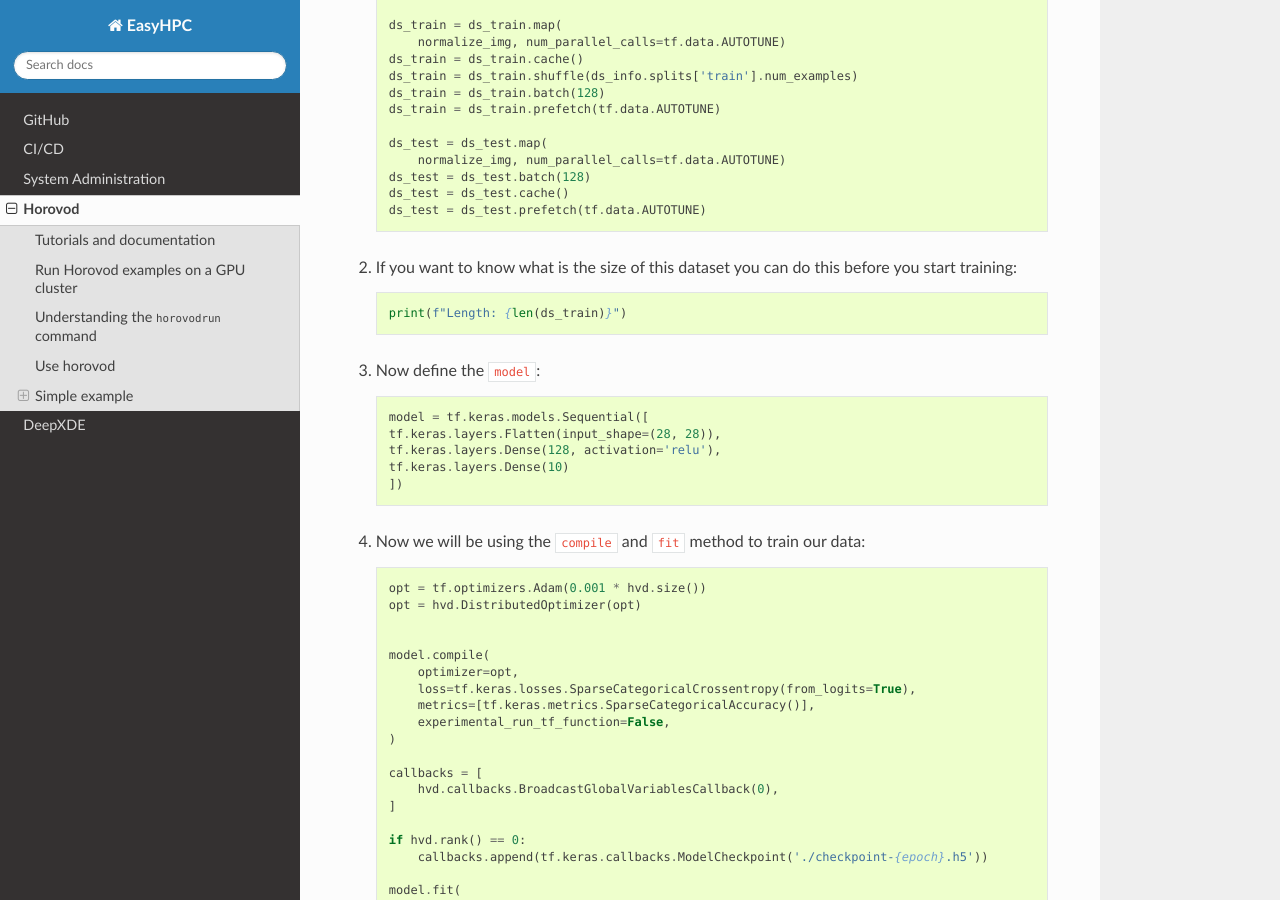
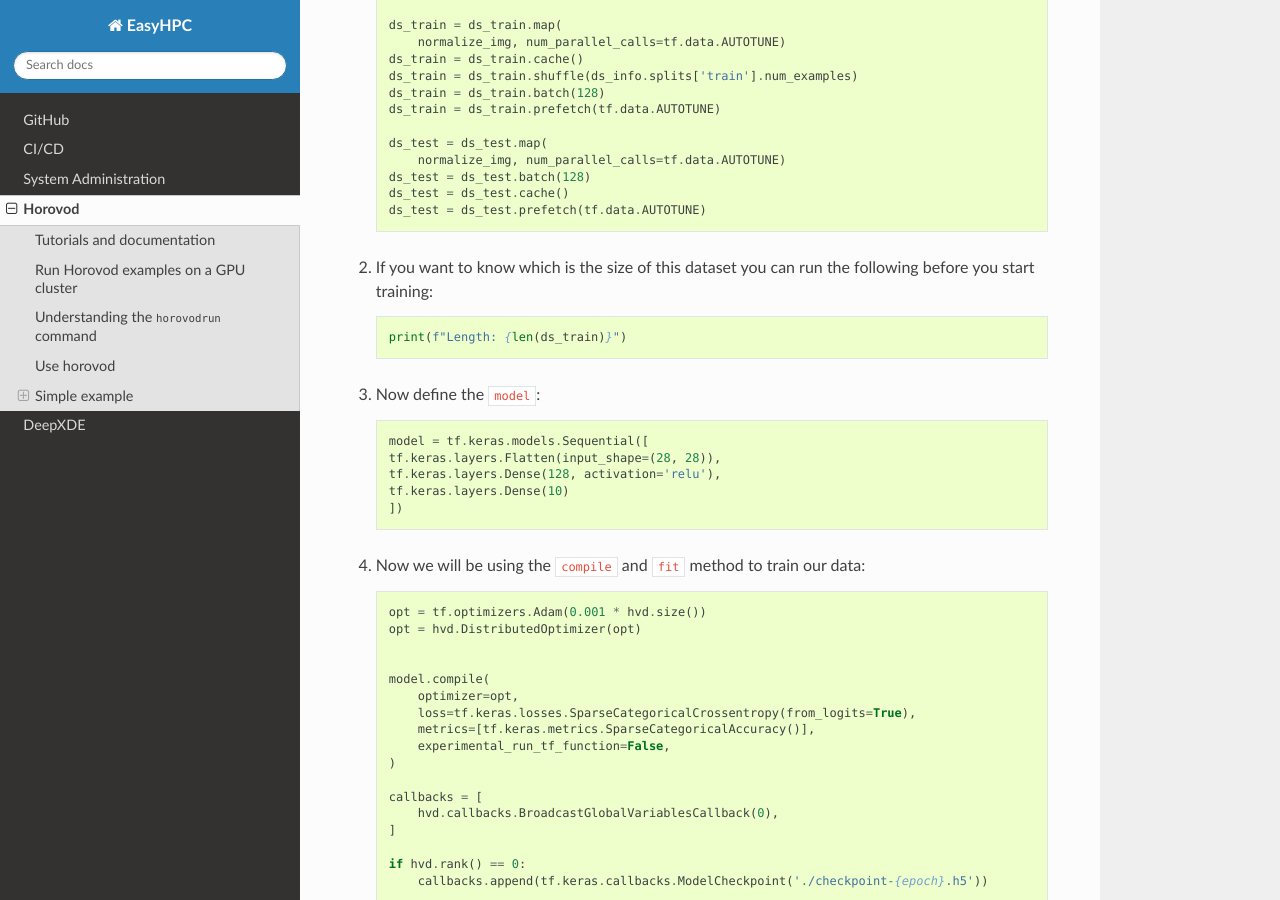
Before and after one commit to pescap/EasyHPC, a Sphinx documentation site: the page built from docs/source/horovod.rst, in a window 1280 px wide and 900 px high, scrolled down 3383 px. Built offline with Sphinx 7.4.7 and the Read the Docs theme 2.0.0, drawn with Linux system fonts in a browser that asks for light colours.

Commit message:
Update docs/source/horovod.rst

```diff
--- a/docs/source/horovod.rst
+++ b/docs/source/horovod.rst
@@ -172,7 +172,7 @@ official TensorFlow documentation.
     ds_test = ds_test.cache()
     ds_test = ds_test.prefetch(tf.data.AUTOTUNE)
 
-2. If you want to know what is the size of this dataset you can do this before you start training::
+2. If you want to know which is the size of this dataset you can run the following before you start training::
 
     print(f"Length: {len(ds_train)}")
 
```
